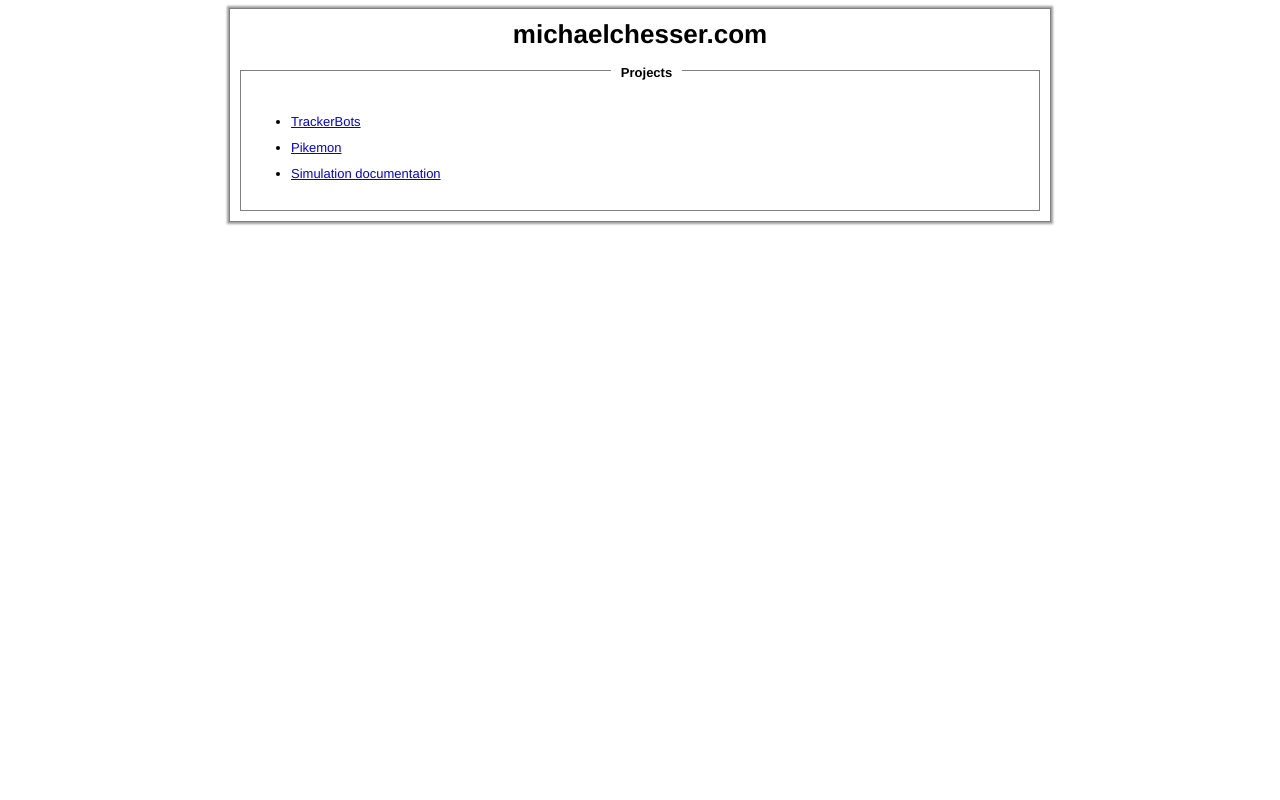
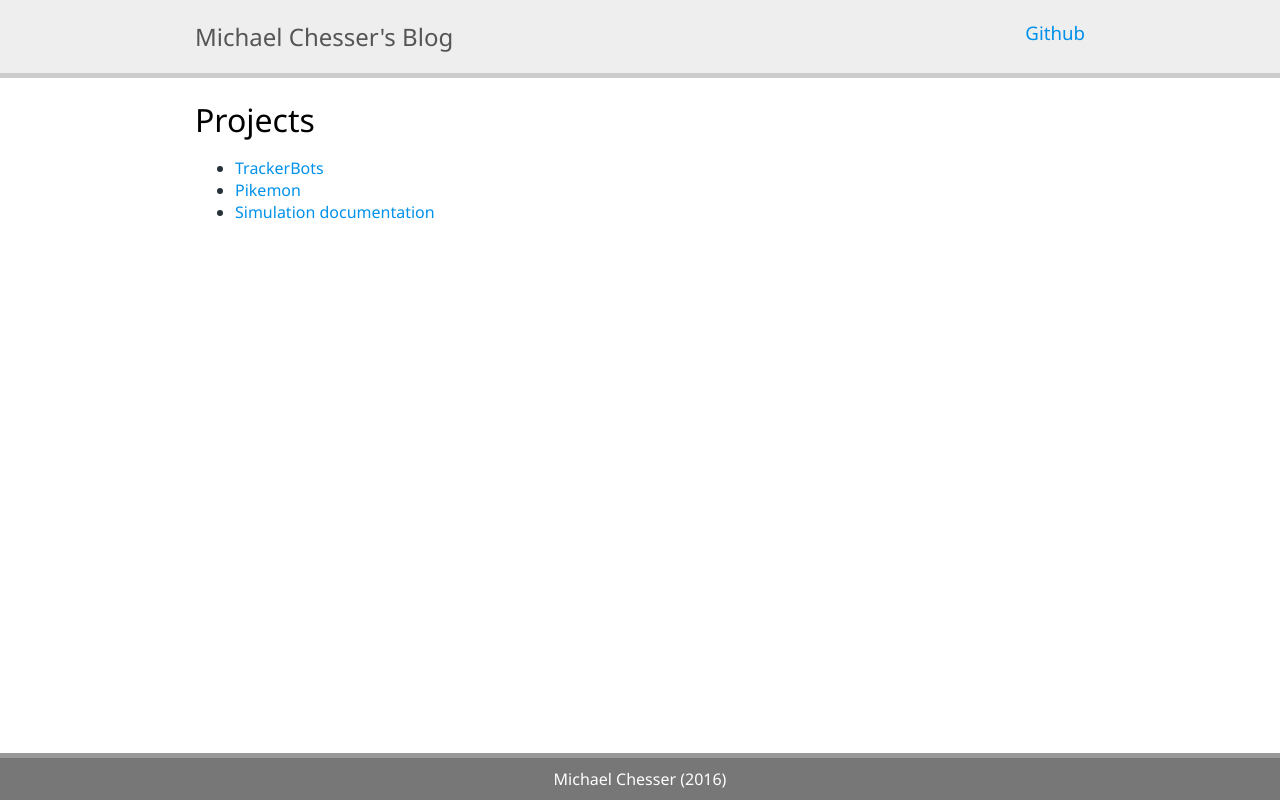
Before and after one commit to mchesser/mchesser.github.io, a plain HTML site: page index.html in a window 1280 px wide. Drawn offline with Linux system fonts and the light colour scheme.

Commit message:
Update styling.

```diff
--- a/index.html
+++ b/index.html
@@ -1,65 +1,37 @@
-<!doctype html>
-<html lang="en">
+<?xml version="1.0" encoding="utf-8"?><!DOCTYPE html PUBLIC "-//W3C//DTD XHTML 1.0 Transitional//EN" "http://www.w3.org/TR/xhtml1/DTD/xhtml1-transitional.dtd">
+<html xmlns="http://www.w3.org/1999/xhtml" xml:lang="en-gb" lang="en-gb" dir="ltr" >
 <head>
-    <meta charset='utf-8'>
-    <title>michaelchesser.com</title>
-    <style>
-        body {
-            font: 13px Helvetica, Arial;
-            text-align: center;
-        }
+	<title>michaelchesser.com</title>
+	<link rel="stylesheet" type="text/css" href="styles.css" />
+</head>
 
-        h1 {
-            text-align: center;
-            margin-top: 0;
-            margin-bottom: 20px;
-        }
+<body>
+	<div id="main">
+		<div id="header">
+			<div class="container">
+				<a class="title">Michael Chesser's Blog</a>
+				<nav class="site-nav right">
+					<a href="https://github.com/mchesser/">Github</a>
+				</nav>
+				<div style="clear:both"></div>
+			</div>
+		</div>
 
-        #bounds {
-            display: inline-block;
-            padding: 10px;
-            margin: 0px auto;
-            border: solid 1px #808080;
-            box-shadow: #a0a0a0 0px 0px 2px 2px;
-            text-align: left;
-        }
-
-        .title_box #title {
-            position: relative;
-            top: -0.5em;
-            margin-left: 1em;
-            display: inline;
-            background-color: white;
-            padding: 0 10px 0 10px;
-            font-weight: bold;
-        }
-
-        .title_box #content {
-            text-align: left;
-            padding: 10px;
-        }
-
-        .title_box {
-            text-align: center;
-            margin-top: 10px;
-            border: #808080 1px solid;
-        }
-    </style>
-</head>
-<body onload="start()">
-    <div id="bounds" style="width: 800px">
-        <h1>michaelchesser.com</h1>
-
-        <div class="title_box">
-            <div id="title">Projects</div>
-            <div id="content" style="line-height: 200%">
+		<div class="container">
+			<div class="content">
+				<h3>Projects</h3>
                 <ul>
                     <li><a href="http://trackerbots.com">TrackerBots</a></li>
                     <li><a href="https://github.com/mchesser/pikemon">Pikemon</a></li>
                     <li><a href="docs/trackerbots_simulator/simulation/index.html">Simulation documentation</a></li>
                 </ul>
-            </div>
-        </div>
-    </div>
+			</div>
+		</div>
+
+		<div id="footer">
+			 Michael Chesser (2016)
+		</div>
+
+	</div>
 </body>
 </html>
--- /dev/null
+++ b/styles.css
@@ -0,0 +1,90 @@
+html {
+  height: 100%;
+  box-sizing: border-box;
+}
+body {
+	padding: 0;
+	margin: 0;
+	font-family: Segoe Ui,Open Sans,sans-serif;
+	text-align: justify;
+	color: #263238;
+
+	position: relative;
+	min-height: 100%;
+}
+a {
+	color: #0091ea;
+	text-decoration: none;
+}
+a:hover {
+	text-decoration: underline;
+}
+
+h3 {
+	font-size: 24pt;
+	margin: 0;
+	color: #000;
+	font-weight: normal;
+}
+h3 a {
+	color: #000;
+}
+h1 a:hover,h3 a:hover {
+	color: #90a4ae;
+	text-decoration: none;
+}
+.left {
+	float: left;
+}
+.right {
+	float: right;
+}
+#header {
+	background-color: #EEE;
+	border-bottom: solid 5px #CCC;
+}
+#header .title {
+	font-size: 18pt;
+	margin: 0;
+	font-weight: normal;
+	color: #555;
+}
+#header .site-nav {
+	font-size: 14pt;
+	margin: 0;
+	font-weight: normal;
+	color: #555;
+	float: right;
+}
+.container {
+	max-width: 890px;
+	padding: 20px;
+	margin: auto;
+}
+#main {
+	padding-bottom: 50px;
+}
+#footer {
+	position: absolute;
+	bottom: 0;
+	left: 0;
+	right: 0;
+	clear: both;
+	background-color: #777;
+	border-top: solid 5px #999;
+	color: #FFFFFF;
+	padding: 10px;
+	text-align: center;
+}
+#pagenav {
+	text-align: center;
+	padding: 5px;
+	background-color: #e8e9e5;
+	border: solid 1px #b9b9b9;
+}
+#pagenav a {
+	color: #607d8b;
+}
+#pagenav a:hover {
+	text-decoration: underline;
+}
```
